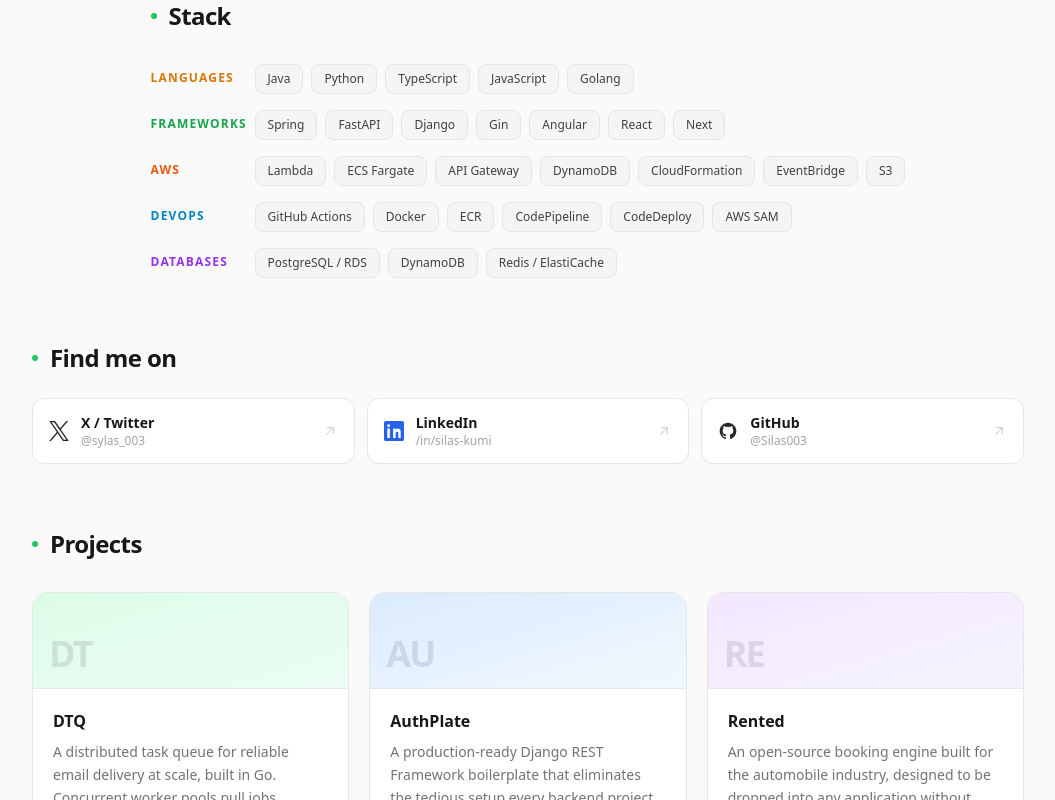
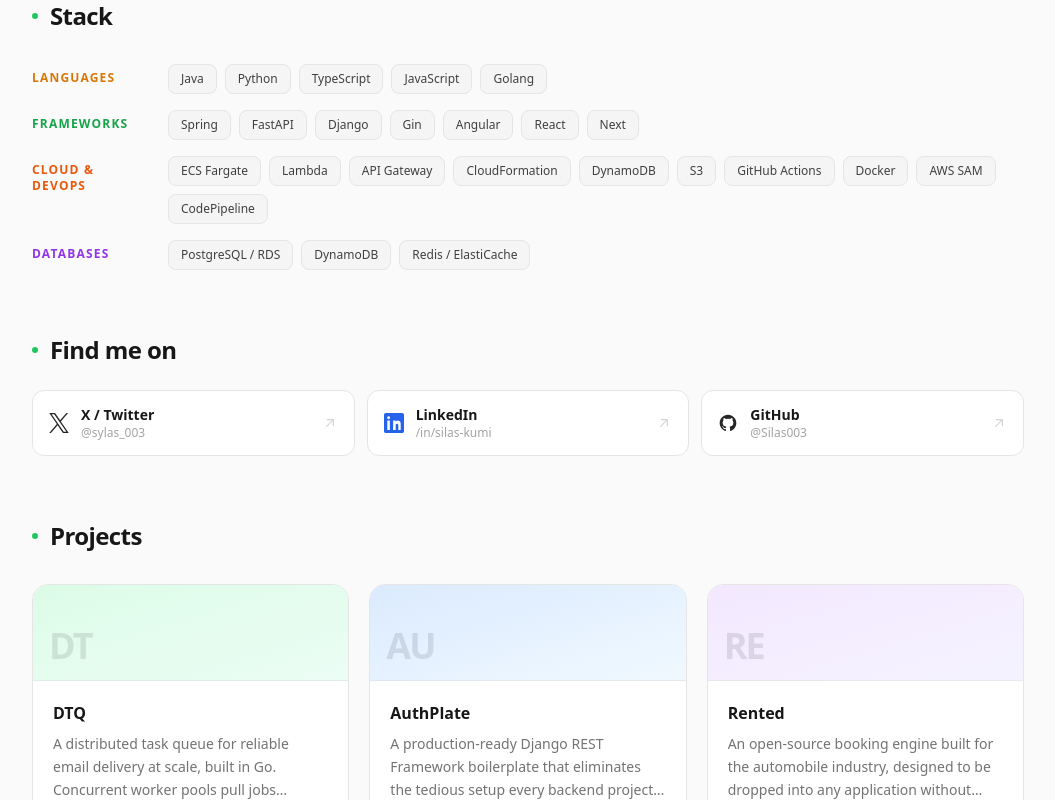
Before and after one commit to Silas003/skumi, a Next.js app: page / in a window 1280 px wide. Shown: the part 1049-1849 px from the top of the page, without its empty margins (112-1167 px from the left). Built offline with nearby package versions, Linux system fonts and the light colour scheme.

Commit message:
Consolidate AWS and DevOps into "Cloud & DevOps," adjust layout spacing in Skills component.

```diff
--- a/Components/Skills.js
+++ b/Components/Skills.js
@@ -10,14 +10,9 @@
     skills: ['Spring', 'FastAPI','Django','Gin','Angular','React','Next'],
   },
   {
-    label: 'AWS',
+    label: 'Cloud & DevOps',
     accent: 'text-orange-600 dark:text-orange-400',
-    skills: ['Lambda', 'ECS Fargate', 'API Gateway', 'DynamoDB', 'CloudFormation', 'EventBridge', 'S3',],
-  },
-  {
-    label: 'DevOps',
-    accent: 'text-sky-600 dark:text-sky-400',
-    skills: ['GitHub Actions', 'Docker', 'ECR', 'CodePipeline', 'CodeDeploy', 'AWS SAM'],
+    skills: ['ECS Fargate', 'Lambda', 'API Gateway', 'CloudFormation', 'DynamoDB', 'S3', 'GitHub Actions', 'Docker', 'AWS SAM', 'CodePipeline'],
   },
   {
     label: 'Databases',
@@ -36,7 +31,7 @@
       <div className="space-y-4">
         {skillGroups.map((group) => (
           <div key={group.label} className="flex flex-col sm:flex-row sm:items-start gap-2 sm:gap-6">
-            <span className={`text-xs font-bold uppercase tracking-widest flex-shrink-0 sm:w-20 sm:pt-1.5 ${group.accent}`}>
+            <span className={`text-xs font-bold uppercase tracking-widest flex-shrink-0 sm:w-28 sm:pt-1.5 ${group.accent}`}>
               {group.label}
             </span>
             <div className="flex flex-wrap gap-2">
```
